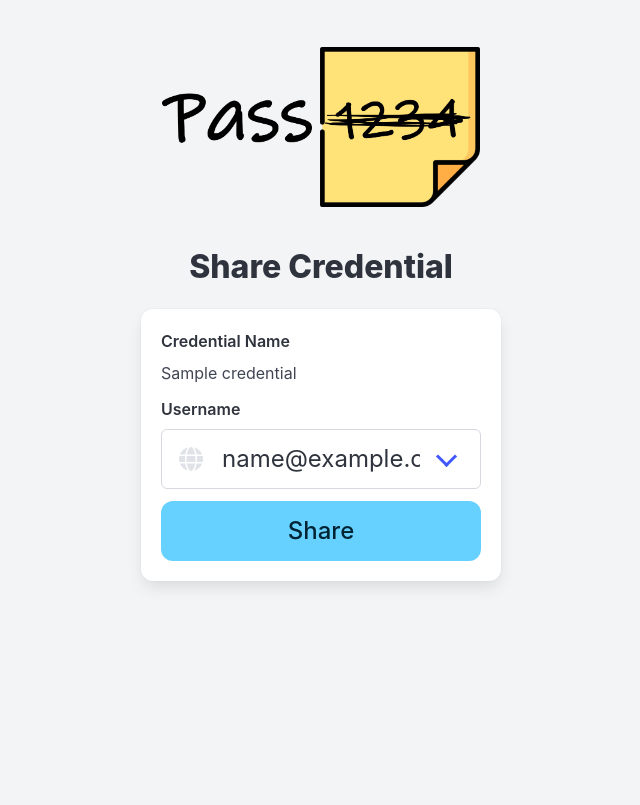
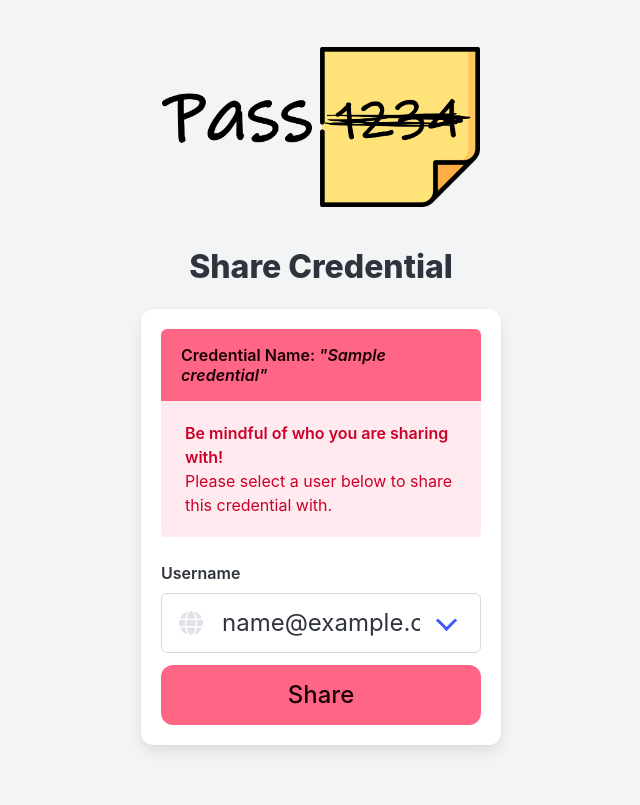
Before and after one commit to radikaled/pass1234, a Flask app: page /vault/1/share/ in a window 1280 px wide. Shown: the part 57-862 px from the top of the page, without its empty margins (319-959 px from the left). Before the commit the page ends 644 px from the top, so only its background shows below. Run offline with Flask 3, Linux system fonts and the light colour scheme; a user stored in the database is signed in; tables that the repository leaves empty hold one stand-in row (values such as "Sample post").

Commit message:
Additional template fixes

```diff
--- a/app/templates/share.html
+++ b/app/templates/share.html
@@ -6,10 +6,15 @@
     <div class="box">
         <form method="POST">
             {{ form.csrf_token }}
-            <div class="field">
-                <label class="label">Credential Name</label>
-                <span>{{ credential.name }}</span>
-            </div>
+            <article class="message is-danger">
+                <div class="message-header">
+                    <p>Credential Name: <em>"{{ credential.name }}"</em></p>
+                </div>
+                <div class="message-body">
+                    <strong>Be mindful of who you are sharing with!</strong><br>
+                   Please select a user below to share this credential with.
+                </div>
+            </article>
             <div class="field">
                 <label class="label">Username</label>
                 <div class="control has-icons-left">
@@ -21,7 +26,7 @@
                     </span>
                 </div>
             </div>
-            <button class="button is-block is-info is-large is-fullwidth" value="Share">Share</button>
+            <button class="button is-block is-danger is-large is-fullwidth" value="Share">Share</button>
         </form>
     </div>
 </div>
```
